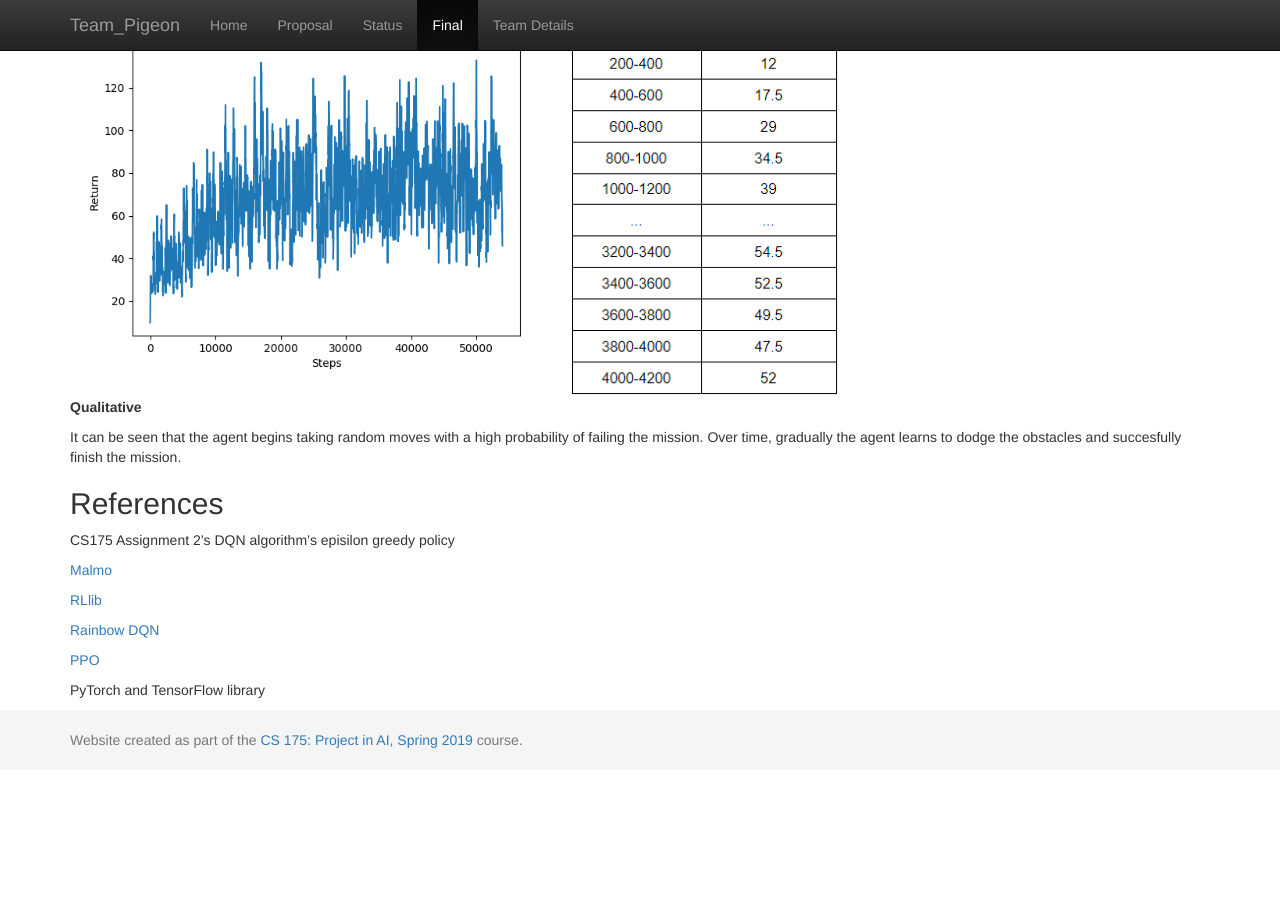
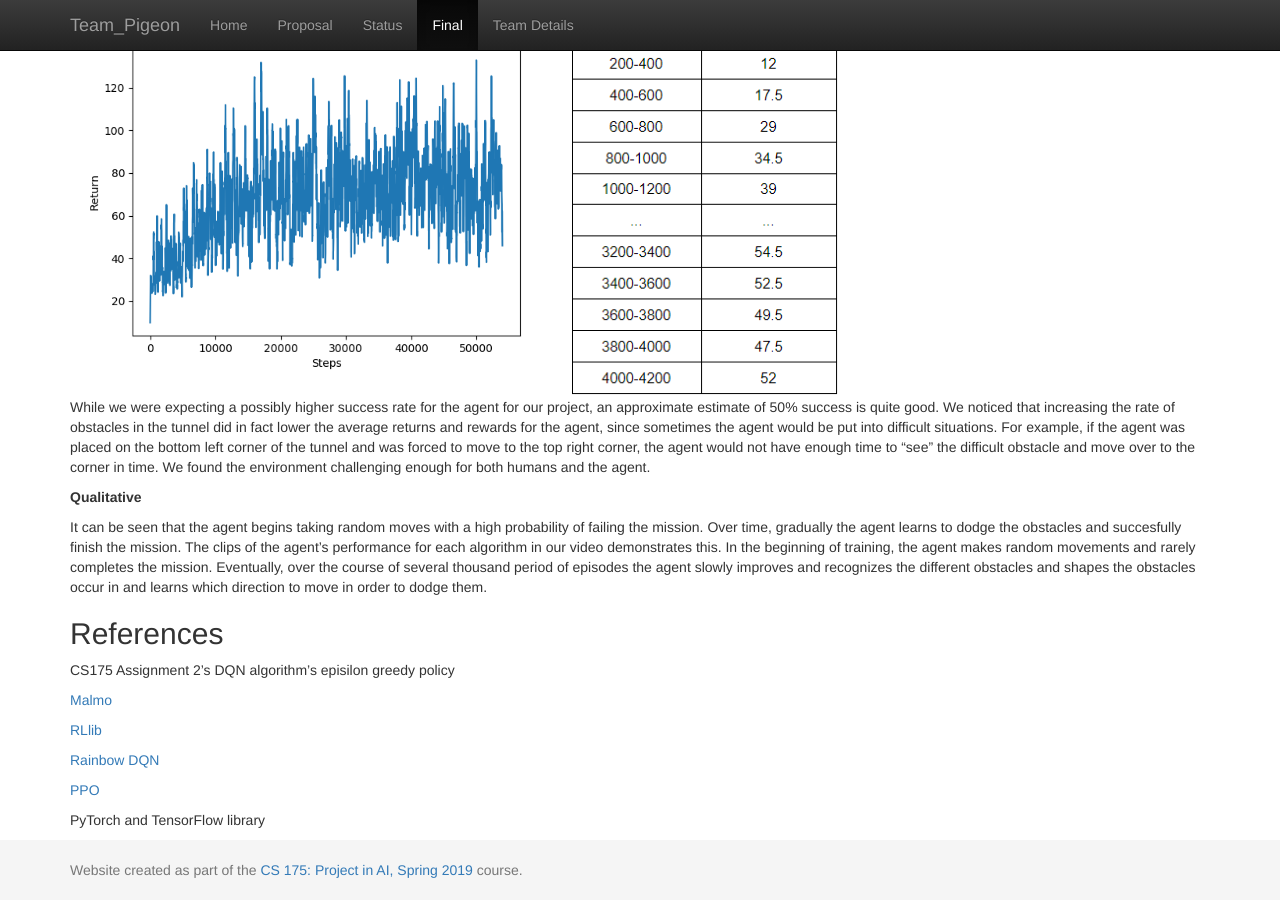
Before and after one commit to shanshs/Team-Pigeon, a Jekyll site: the page built from docs/final.md, in a window 1280 px wide and 900 px high, scrolled down 5035 px. Built offline with Jekyll 4.4.1, drawn with Linux system fonts in a browser that asks for light colours; formulas are drawn with MathJax 3; before the commit the page ends 5805 px from its top, so only the background shows below that.

Commit message:
Update final.md

```diff
--- a/docs/final.md
+++ b/docs/final.md
@@ -167,9 +167,13 @@ Based on the below data, the Rainbow DQN algorithm, using RLlib's DQN algorithm
 <td> <img src="success_dqnRainbow.PNG" alt="img2" style="width: 270px;"/> </td>
 </tr></table>
 
+While we were expecting a possibly higher success rate for the agent for our project, an approximate estimate of 50% success is quite good. We noticed that increasing the rate of obstacles in the tunnel did in fact lower the average returns and rewards for the agent, since sometimes the agent would be put into difficult situations. For example, if the agent was placed on the bottom left corner of the tunnel and was forced to move to the top right corner, the agent would not have enough time to "see" the difficult obstacle and move over to the corner in time. We found the environment challenging enough for both humans and the agent.
+
+
 **Qualitative**
 
-It can be seen that the agent begins taking random moves with a high probability of failing the mission. Over time, gradually the agent learns to dodge the obstacles and succesfully finish the mission.
+It can be seen that the agent begins taking random moves with a high probability of failing the mission. Over time, gradually the agent learns to dodge the obstacles and succesfully finish the mission. The clips of the agent's performance for each algorithm in our video demonstrates this. In the beginning of training, the agent makes random movements and rarely completes the mission. Eventually, over the course of several thousand period of episodes the agent slowly improves and recognizes the different obstacles and shapes the obstacles occur in and learns which direction to move in order to dodge them.
+
 ## References
 CS175 Assignment 2's DQN algorithm's episilon greedy policy
 
```
